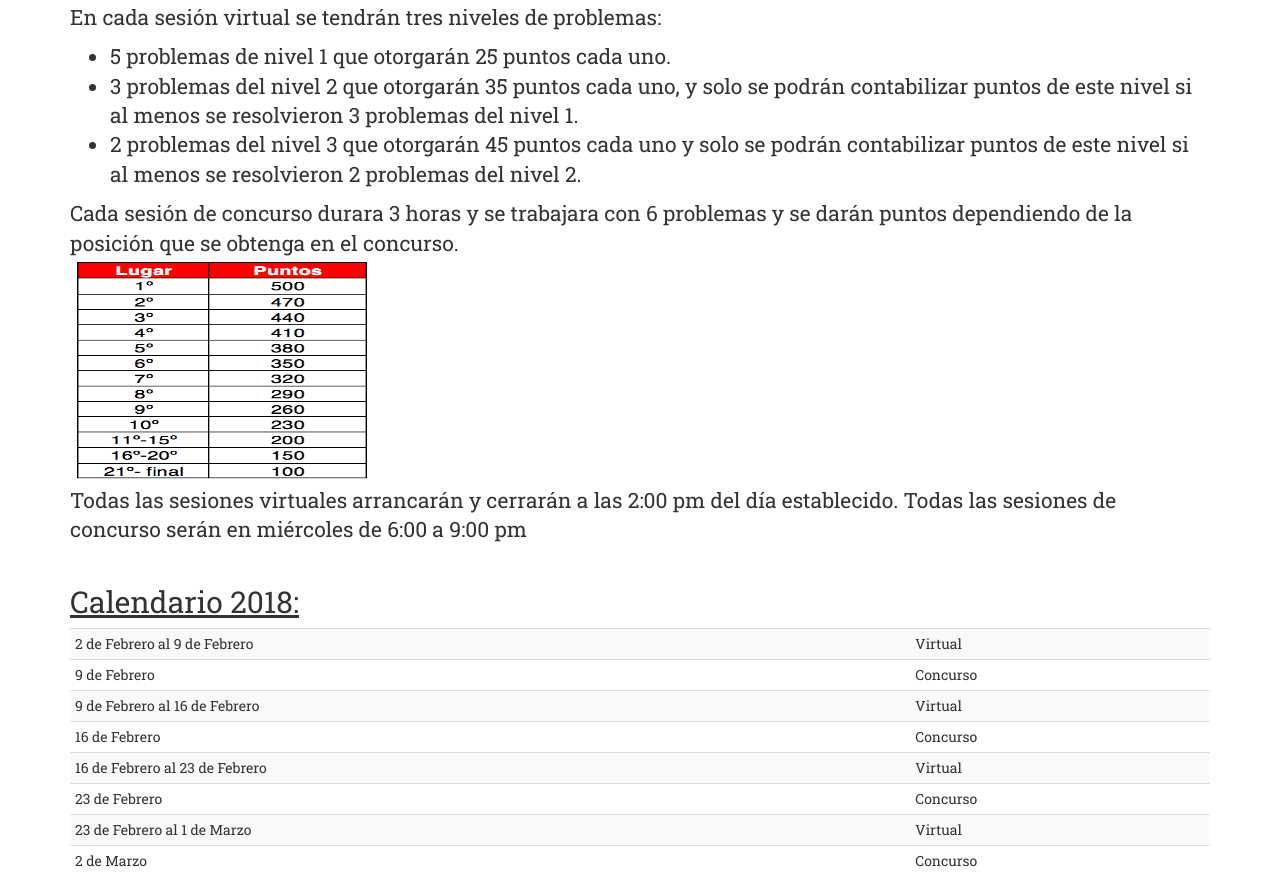
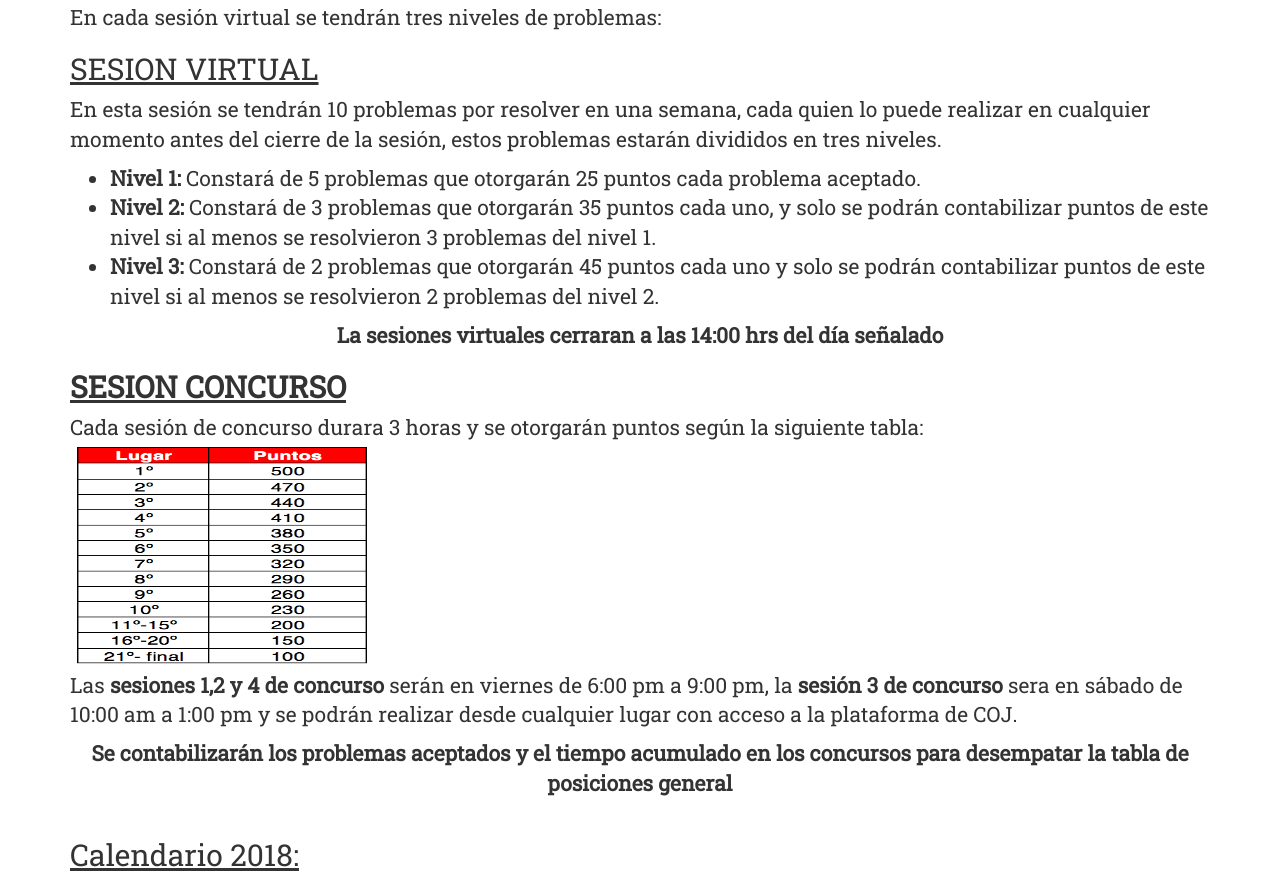
Before and after one commit to acmmty/acmmty.github.io, a plain HTML site: page toptec.html in a window 1280 px wide. Shown: the part 671-1550 px from the top of the page. Drawn offline with nearby package versions, Linux system fonts and the light colour scheme.

Commit message:
Fixes dinámica page

```diff
--- a/toptec.html
+++ b/toptec.html
@@ -73,24 +73,28 @@
             <div class="lead">
                 <p>La competencia ser&aacute; individual y se llevar&aacute; a cabo en 4 sesiones de concurso y 4 sesiones virtual en un total de 4 semanas.
                 <p> En cada sesi&oacute;n virtual se tendr&aacute;n tres niveles de problemas:</p>
+                <h2> <u>SESION VIRTUAL</u> </h2>
+                <p>En esta sesión se tendrán 10 problemas por resolver en una semana, cada quien lo puede realizar en cualquier momento antes del cierre de la sesión, estos problemas estarán divididos en tres niveles.</p>
             <ul>
                 <li>
-                    5 problemas de nivel 1 que otorgar&aacute;n 25 puntos cada uno.
+                    <b>Nivel 1:   </b>  Constará de 5 problemas que otorgarán 25 puntos cada problema aceptado.
                 </li>
                 <li>
-                    3 problemas del nivel 2 que otorgar&aacute;n 35 puntos cada uno, y solo se podr&aacute;n contabilizar puntos de este nivel si al menos se resolvieron 3 problemas del nivel 1.
+                    <b>Nivel 2:   </b> Constará de 3 problemas que otorgarán 35 puntos cada uno, y solo se podrán contabilizar puntos de este nivel si al menos se resolvieron 3 problemas del nivel 1.
                 </li>
                 <li>
-                    2 problemas del nivel 3 que otorgar&aacute;n 45 puntos cada uno y solo se
-                    podr&aacute;n contabilizar puntos de este nivel si al menos se resolvieron 2
-                    problemas del nivel 2.
+                    <b>Nivel 3:   </b> Constará de 2 problemas que otorgarán 45 puntos cada uno y solo se podrán contabilizar puntos de este nivel si al menos se resolvieron 2 problemas del nivel 2.
                 </li>
             </ul>
+            <p style="text-align: center"><b>La sesiones virtuales cerraran a las 14:00 hrs del día señalado</b></p>
+            <h2> <b> <u>SESION CONCURSO</u> </b> </h2>
                 <p>
-                    Cada sesi&oacute;n de concurso durara 3 horas y se trabajara con 6 problemas y se darán puntos dependiendo de la posición que se obtenga en el concurso.</br>
+                    Cada sesi&oacute;n de concurso durara 3 horas y se otorgarán puntos según la siguiente tabla:</br>
                     <img src="puntos.png" alt="Puntos por concurso" style="width:304px;height:228px;"></br>
-                    Todas las sesiones virtuales arrancar&aacute;n y cerrar&aacute;n a las 2:00 pm del d&iacute;a establecido. Todas las sesiones de concurso ser&aacute;n en mi&eacute;rcoles de 6:00 a 9:00 pm
+                    Las <b>sesiones 1,2 y 4 de concurso </b> serán en viernes de 6:00 pm a 9:00 pm, la <b>sesión 3 de concurso </b> sera en sábado de 10:00 am a 1:00 pm y se podrán realizar desde cualquier lugar con acceso a la plataforma de COJ.
                 </p>
+
+                <p style="text-align: center"><b>Se contabilizarán los problemas aceptados y el tiempo acumulado en los concursos para desempatar la tabla de posiciones general</b></p>
         </div>
 
         <div class="featurette" id="services">
```
